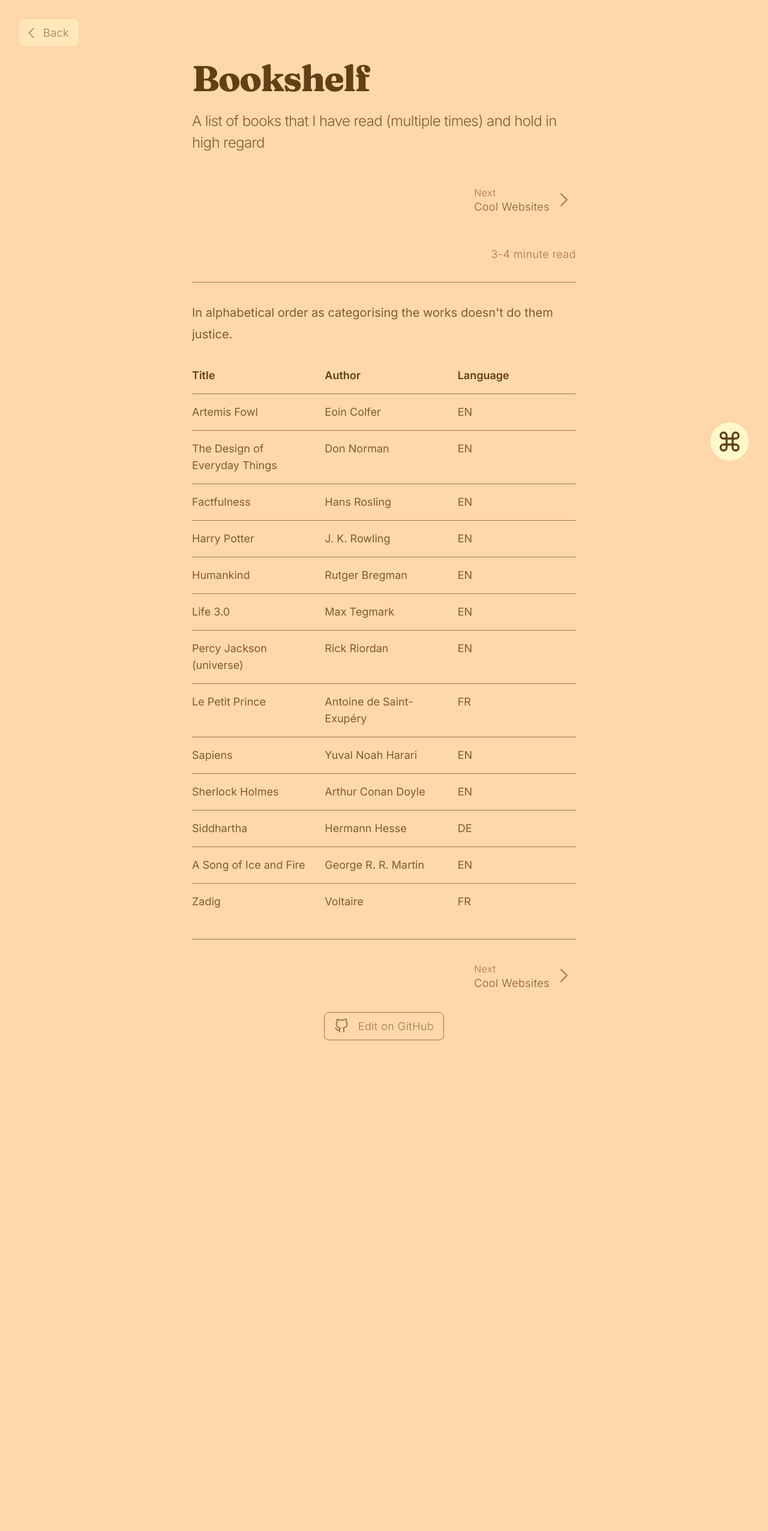
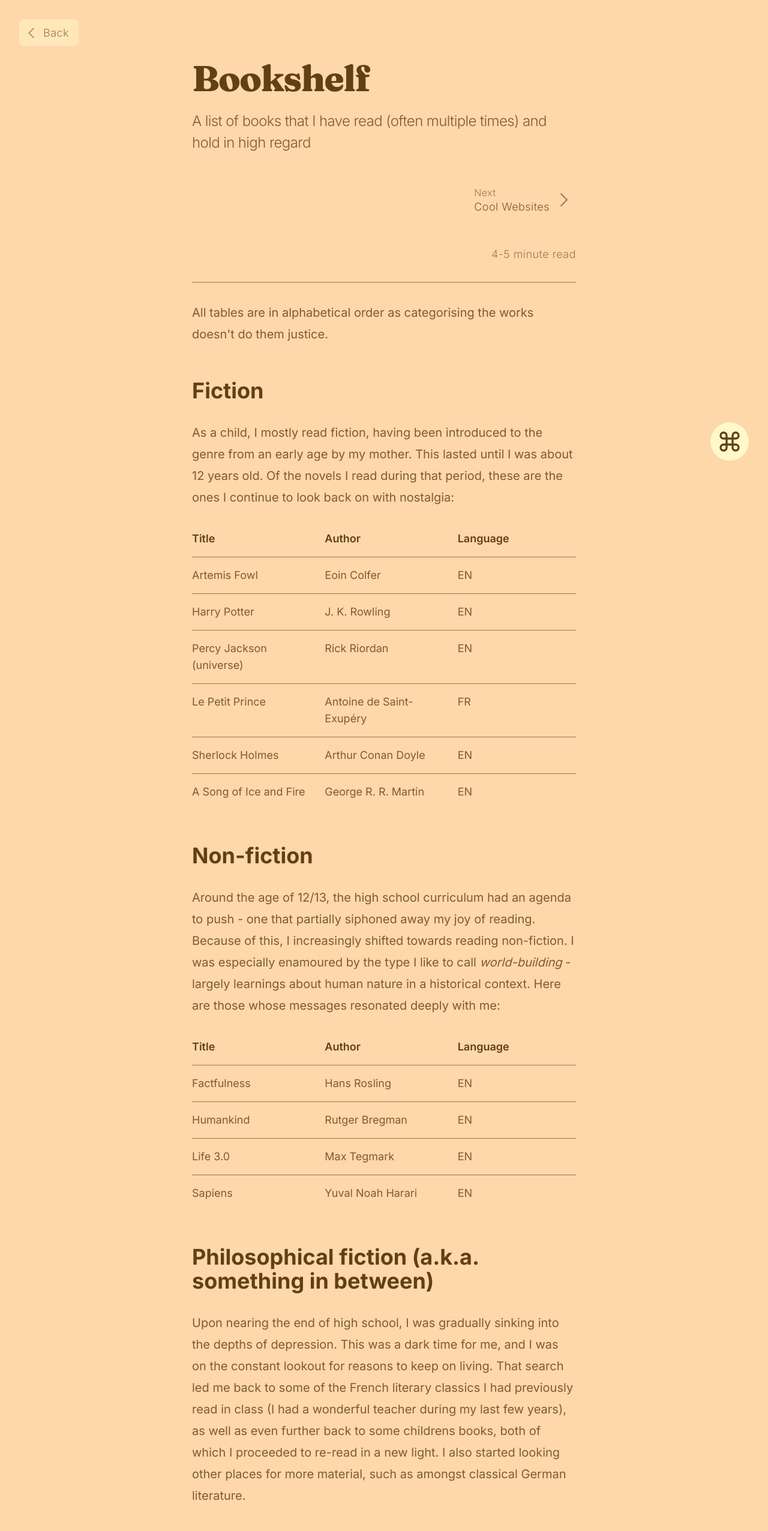
Before and after one commit to nico-bachner/v6, a Next.js app: page /bookshelf in a window 1280 px wide. Shown: the top 2552 px of the page at 60% size. Before the commit the page ends 1766 px from the top, so only its background shows below. Built offline with nearby package versions, Linux system fonts and the light colour scheme; no server answers.

Commit message:
content: restructure bookshelf

```diff
--- a/src/app/(notes)/bookshelf/page.mdx
+++ b/src/app/(notes)/bookshelf/page.mdx
@@ -1,23 +1,59 @@
 ---
 title: Bookshelf
 description:
-  A list of books that I have read (multiple times) and hold in high regard
+  A list of books that I have read (often multiple times) and hold in high
+  regard
 ---
 
-In alphabetical order as categorising the works doesn't do them justice.
+All tables are in alphabetical order as categorising the works doesn't do them
+justice.
 
-| Title                         | Author                   | Language |
-| ----------------------------- | ------------------------ | -------- |
-| Artemis Fowl                  | Eoin Colfer              | EN       |
-| The Design of Everyday Things | Don Norman               | EN       |
-| Factfulness                   | Hans Rosling             | EN       |
-| Harry Potter                  | J. K. Rowling            | EN       |
-| Humankind                     | Rutger Bregman           | EN       |
-| Life 3.0                      | Max Tegmark              | EN       |
-| Percy Jackson (universe)      | Rick Riordan             | EN       |
-| Le Petit Prince               | Antoine de Saint-Exupéry | FR       |
-| Sapiens                       | Yuval Noah Harari        | EN       |
-| Sherlock Holmes               | Arthur Conan Doyle       | EN       |
-| Siddhartha                    | Hermann Hesse            | DE       |
-| A Song of Ice and Fire        | George R. R. Martin      | EN       |
-| Zadig                         | Voltaire                 | FR       |
+## Fiction
+
+As a child, I mostly read fiction, having been introduced to the genre from an
+early age by my mother. This lasted until I was about 12 years old. Of the
+novels I read during that period, these are the ones I continue to look back on
+with nostalgia:
+
+| Title                    | Author                   | Language |
+| ------------------------ | ------------------------ | -------- |
+| Artemis Fowl             | Eoin Colfer              | EN       |
+| Harry Potter             | J. K. Rowling            | EN       |
+| Percy Jackson (universe) | Rick Riordan             | EN       |
+| Le Petit Prince          | Antoine de Saint-Exupéry | FR       |
+| Sherlock Holmes          | Arthur Conan Doyle       | EN       |
+| A Song of Ice and Fire   | George R. R. Martin      | EN       |
+
+## Non-fiction
+
+Around the age of 12/13, the high school curriculum had an agenda to push - one
+that partially siphoned away my joy of reading. Because of this, I increasingly
+shifted towards reading non-fiction. I was especially enamoured by the type I
+like to call _world-building_ - largely learnings about human nature in a
+historical context. Here are those whose messages resonated deeply with me:
+
+| Title       | Author            | Language |
+| ----------- | ----------------- | -------- |
+| Factfulness | Hans Rosling      | EN       |
+| Humankind   | Rutger Bregman    | EN       |
+| Life 3.0    | Max Tegmark       | EN       |
+| Sapiens     | Yuval Noah Harari | EN       |
+
+## Philosophical fiction (a.k.a. something in between)
+
+Upon nearing the end of high school, I was gradually sinking into the depths of
+depression. This was a dark time for me, and I was on the constant lookout for
+reasons to keep on living. That search led me back to some of the French
+literary classics I had previously read in class (I had a wonderful teacher
+during my last few years), as well as even further back to some childrens books,
+both of which I proceeded to re-read in a new light. I also started looking
+other places for more material, such as amongst classical German literature.
+
+| Title               | Author                   | Language |
+| ------------------- | ------------------------ | -------- |
+| L'Étranger          | Albert Camus             | FR       |
+| Le Mythe de Sisyphe | Albert Camus             | FR       |
+| Le Petit Prince     | Antoine de Saint-Exupéry | FR       |
+| Siddhartha          | Hermann Hesse            | DE       |
+| Steppenwolf         | Hermann Hesse            | DE       |
+| Zadig               | Voltaire                 | FR       |
```
